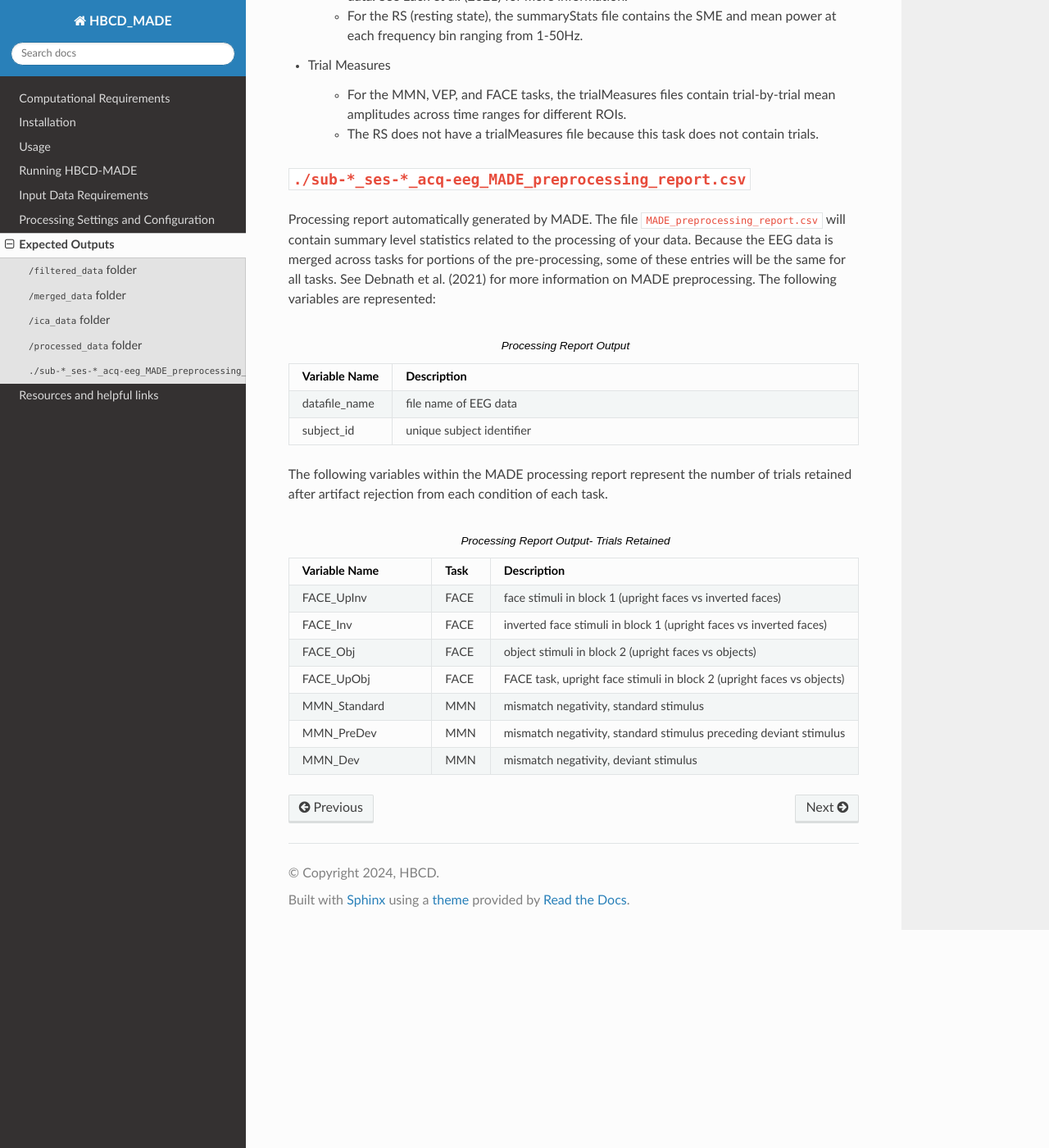
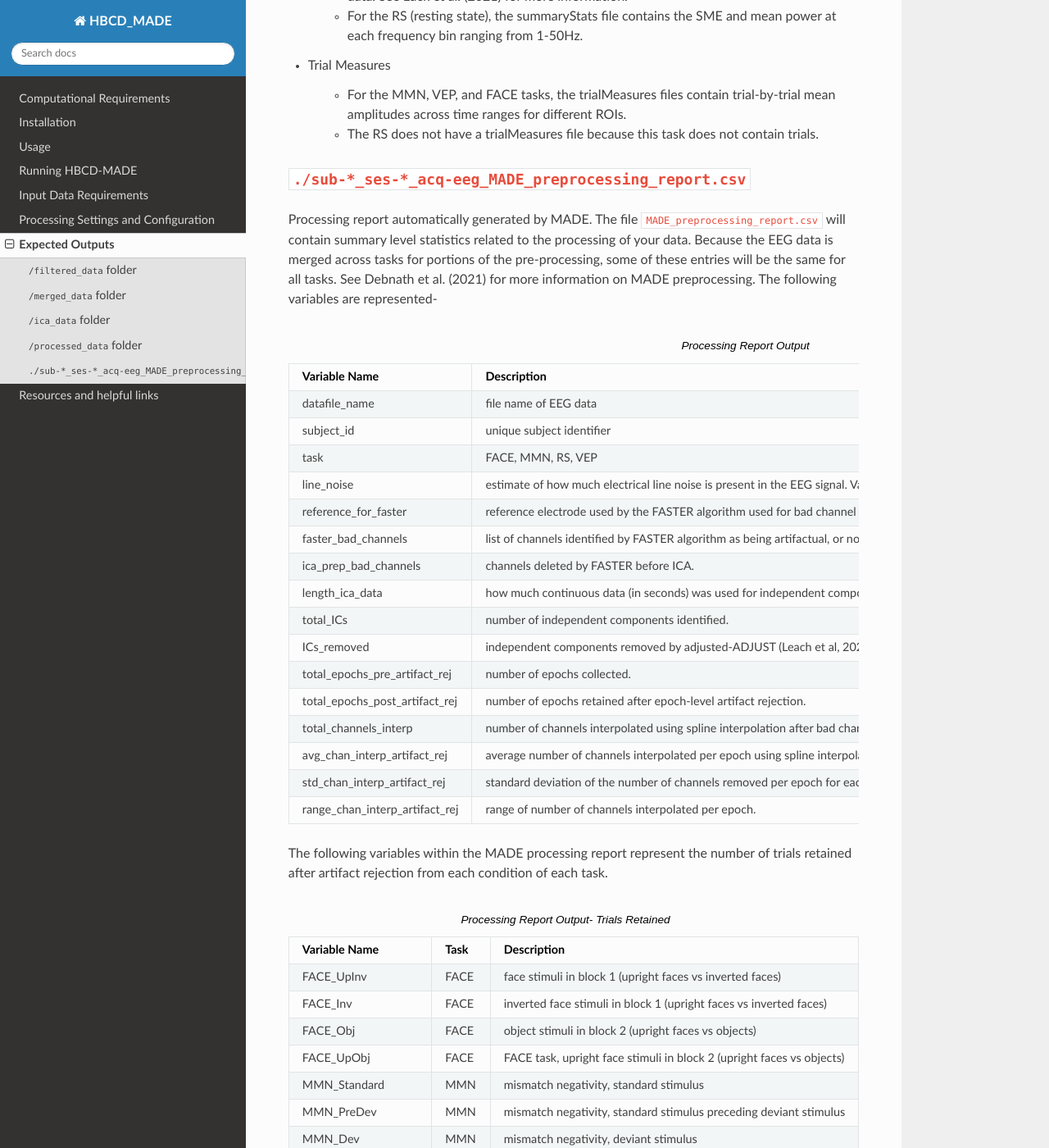
Before and after one commit to DCAN-Labs/HBCD-MADE, a Sphinx documentation site: the page built from docs/source/expected_outputs.rst, in a window 1280 px wide and 1400 px high, scrolled down 3319 px. Shown: the whole window at 82% size. Built offline with Sphinx 7.4.7 and the Read the Docs theme 2.0.0, drawn with Linux system fonts in a browser that asks for light colours.

Commit message:
Update expected_outputs.rst

```diff
--- a/docs/source/expected_outputs.rst
+++ b/docs/source/expected_outputs.rst
@@ -163,6 +163,34 @@ Processing report automatically generated by MADE. The file ``MADE_preprocessing
      - file name of EEG data
    * - subject_id
      - unique subject identifier
+   * - task
+     - FACE, MMN, RS, VEP
+   * - line_noise
+     - estimate of how much electrical line noise is present in the EEG signal. Values of 1 indicate no line noise, values of 0 indicate pure line noise.
+   * - reference_for_faster
+     - reference electrode used by the FASTER algorithm used for bad channel detection (Nolan et al., 2010).
+   * - faster_bad_channels
+     - list of channels identified by FASTER algorithm as being artifactual, or not representative of brain activity.
+   * - ica_prep_bad_channels
+     - channels deleted by FASTER before ICA.
+   * - length_ica_data
+     - how much continuous data (in seconds) was used for independent component analysis.
+   * - total_ICs
+     - number of independent components identified.
+   * - ICs_removed
+     - independent components removed by adjusted-ADJUST (Leach et al, 2020).
+   * - total_epochs_pre_artifact_rej
+     -  number of epochs collected.
+   * - total_epochs_post_artifact_rej
+     - number of epochs retained after epoch-level artifact rejection.
+   * - total_channels_interp
+     - number of channels interpolated using spline interpolation after bad channel removal.
+   * - avg_chan_interp_artifact_rej
+     - average number of channels interpolated per epoch using spline interpolation for each task.
+   * - std_chan_interp_artifact_rej
+     - standard deviation of the number of channels removed per epoch for each task.
+   * - range_chan_interp_artifact_rej
+     - range of number of channels interpolated per epoch.
 
 
 The following variables within the MADE processing report represent the number of trials retained after artifact rejection from each condition of each task.
```
Also changed, not shown: other parts of docs/source/expected_outputs.rst (+2 -2 lines).
